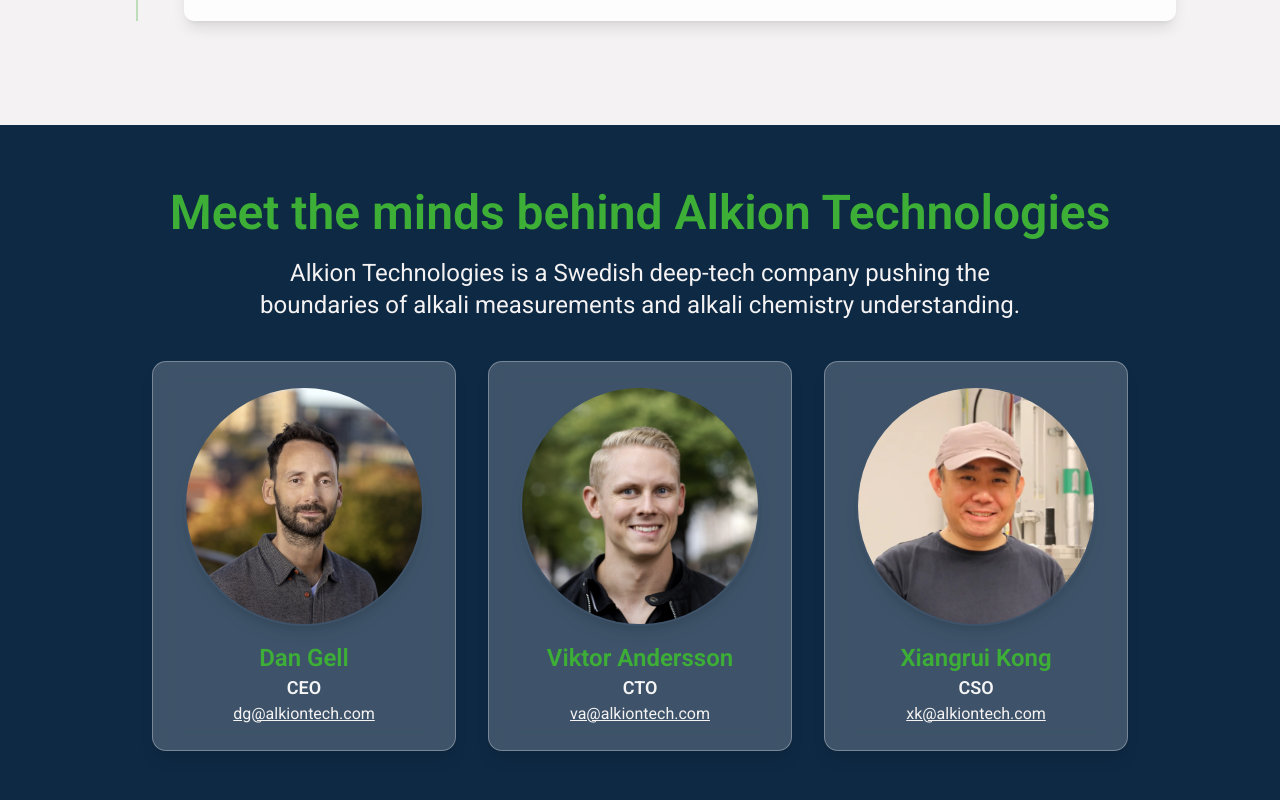
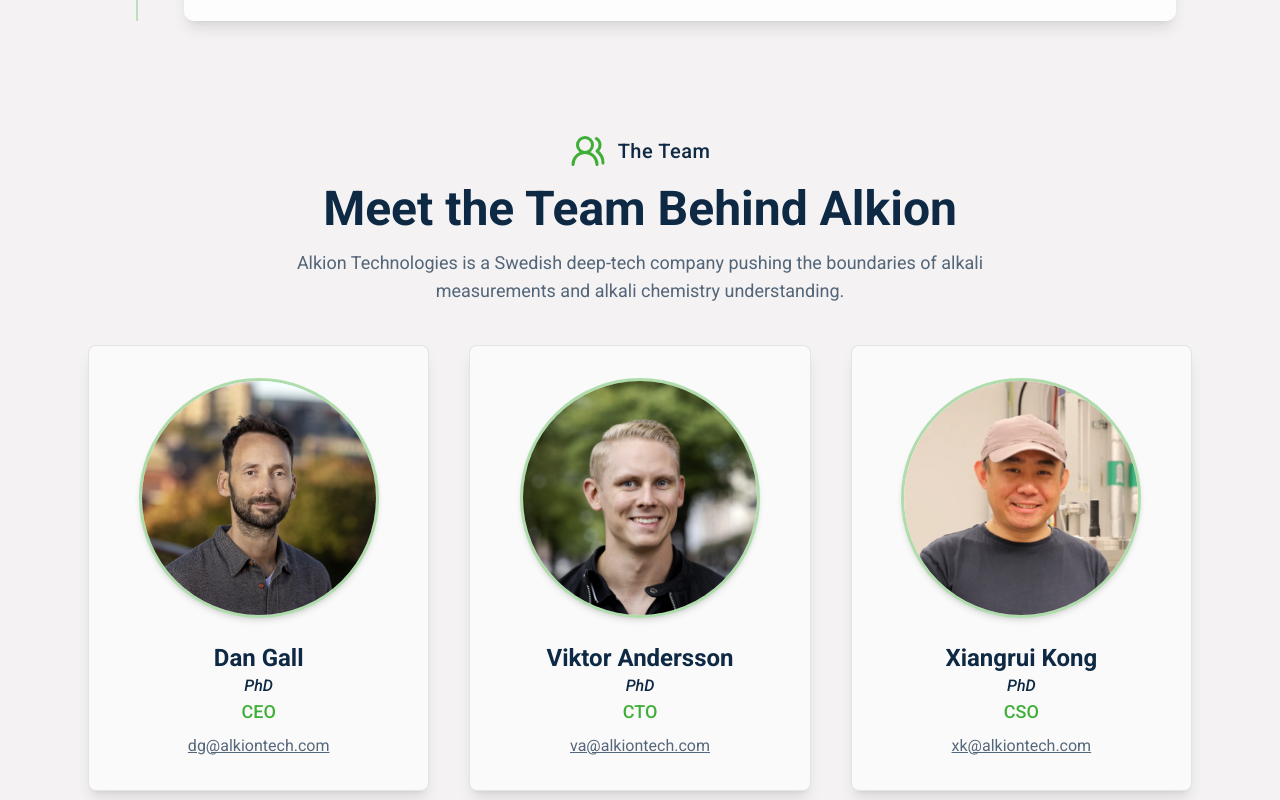
Before and after one commit to sannawiklund/alkion-webpage, a React (Vite) app: page /about in a window 1280 px wide. Shown: the part 2840-3640 px from the top of the page. Built offline with nearby package versions, Linux system fonts and the light colour scheme.

Commit message:
feat: (Team) New colours and added PhD

```diff
--- a/src/Pages/Team.jsx
+++ b/src/Pages/Team.jsx
@@ -1,68 +1,93 @@
 import React from "react";
+import { UsersRound } from "lucide-react";
+
 import DanGell from "../Assets/Team/DanGell.webp";
 import ViktorAndersson from "../Assets/Team/ViktorAndersson.webp";
 import XiangruiKong from "../Assets/Team/XiangruiKong.png";
 
-function Team() {
+export default function Team() {
     const teamMembers = [
         {
-            name: "Dan Gell",
+            name: "Dan Gall",
             role: "CEO",
+            degree: "PhD",
             email: "dg@alkiontech.com",
             img: DanGell,
         },
         {
             name: "Viktor Andersson",
             role: "CTO",
+            degree: "PhD",
             email: "va@alkiontech.com",
             img: ViktorAndersson,
         },
         {
             name: "Xiangrui Kong",
             role: "CSO",
+            degree: "PhD",
             email: "xk@alkiontech.com",
             img: XiangruiKong,
         },
     ];
 
     return (
-        <section className="py-16 bg-accent-blue Team">
-            <div className="mx-auto max-w-5xl px-6 text-center">
+        <section className="relative py-2 sm:py-2 bg-accent-beige">
+            <div className="relative z-10 max-w-6xl mx-auto px-6 text-center">
 
-                <h2 className="text-4xl sm:text-5xl font-semibold text-accent-green mb-5">
-                    Meet the minds behind Alkion Technologies
-                </h2>
+                {/* HEADER */}
+                <div className="mb-5">
+                    <div className="flex items-center justify-center gap-3 mb-4">
+                        <UsersRound className="w-7 h-7 sm:w-9 sm:h-9 text-accent-green" />
+                        <span className="text-accent-blue text-lg sm:text-xl font-medium tracking-wide">
+                            The Team
+                        </span>
+                    </div>
 
-                <h3 className="text-base sm:text-2xl text-accent-beige mb-10 w-[90%] sm:w-[80%] justify-center mx-auto">
-                    Alkion Technologies is a Swedish deep-tech company pushing the boundaries of alkali measurements and alkali chemistry understanding.
-                </h3>
+                    <h2 className="text-3xl sm:text-4xl lg:text-5xl font-bold text-accent-blue">
+                        Meet the Team Behind Alkion
+                    </h2>
 
-                <div className="grid grid-cols-1 sm:grid-cols-2 md:grid-cols-3 gap-6 sm:gap-8">
-                    {teamMembers.map(({ name, role, email, img }) => (
-                        <article
+                    <p className="text-accent-blue/70 mt-4 sm:text-lg max-w-3xl mx-auto">
+                        Alkion Technologies is a Swedish deep-tech company pushing the boundaries of alkali measurements and alkali chemistry understanding.                    </p>
+                </div>
+
+                {/* TEAM GRID */}
+                <div className="grid grid-cols-1 sm:grid-cols-2 md:grid-cols-3 gap-10 mt-10">
+                    {teamMembers.map(({ name, role, degree, email, img }) => (
+                        <div
                             key={name}
-                            className="bg-white/20 backdrop-blur-md rounded-xl p-6 shadow-lg border border-white/30 transition-transform hover:scale-105"
+                            className="bg-white/60 backdrop-blur-md rounded-md border border-accent-blue/10 shadow-lg p-8 flex flex-col items-center transition-all duration-300 hover:shadow-xl hover:-translate-y-2"
                         >
                             <img
                                 src={img}
                                 alt={name}
-                                className="w-40 h-40 sm:w-60 sm:h-60 mx-auto rounded-full object-cover border-2 border-transparent hover:border-[#3daf36] transition-colors shadow-lg"
+                                className="w-50 h-50 sm:w-60 sm:h-60 rounded-full object-cover shadow-md border-[3px] border-accent-green/40 group-hover:border-accent-green transition-all duration-300"
                             />
 
-                            <h3 className="mt-4 text-xl sm:text-2xl font-semibold text-accent-green">{name}</h3>
-                            <p className="text-neutral-100 font-semibold text-base sm:text-lg">{role}</p>
+                            <h3 className="mt-6 text-xl sm:text-2xl font-bold text-accent-blue">
+                                {name}
+                            </h3>
+
+
+                            <p className="text-accent-blue font-medium text-base sm:text-md italic">
+                                {degree}
+                            </p>
+
+                            <p className="text-accent-green font-medium text-base sm:text-lg">
+                                {role}
+                            </p>
+
                             <a
                                 href={`mailto:${email}`}
-                                className="text-accent-beige underline inline-block hover:text-[#3daf36]"
+                                className="mt-2 text-accent-blue/70 text-sm sm:text-base hover:text-accent-green underline transition-all"
                             >
                                 {email}
                             </a>
-                        </article>
+                        </div>
                     ))}
                 </div>
+
             </div>
         </section>
     );
 }
-
-export default Team;
```
